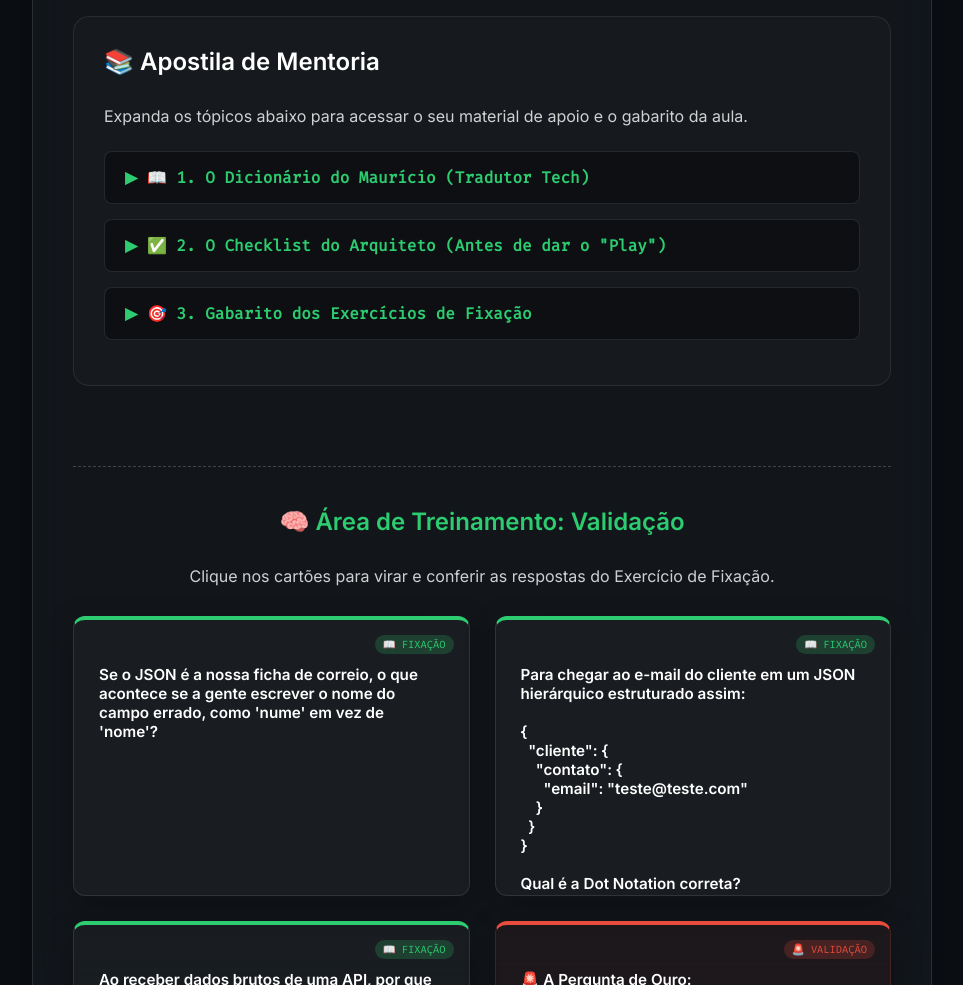
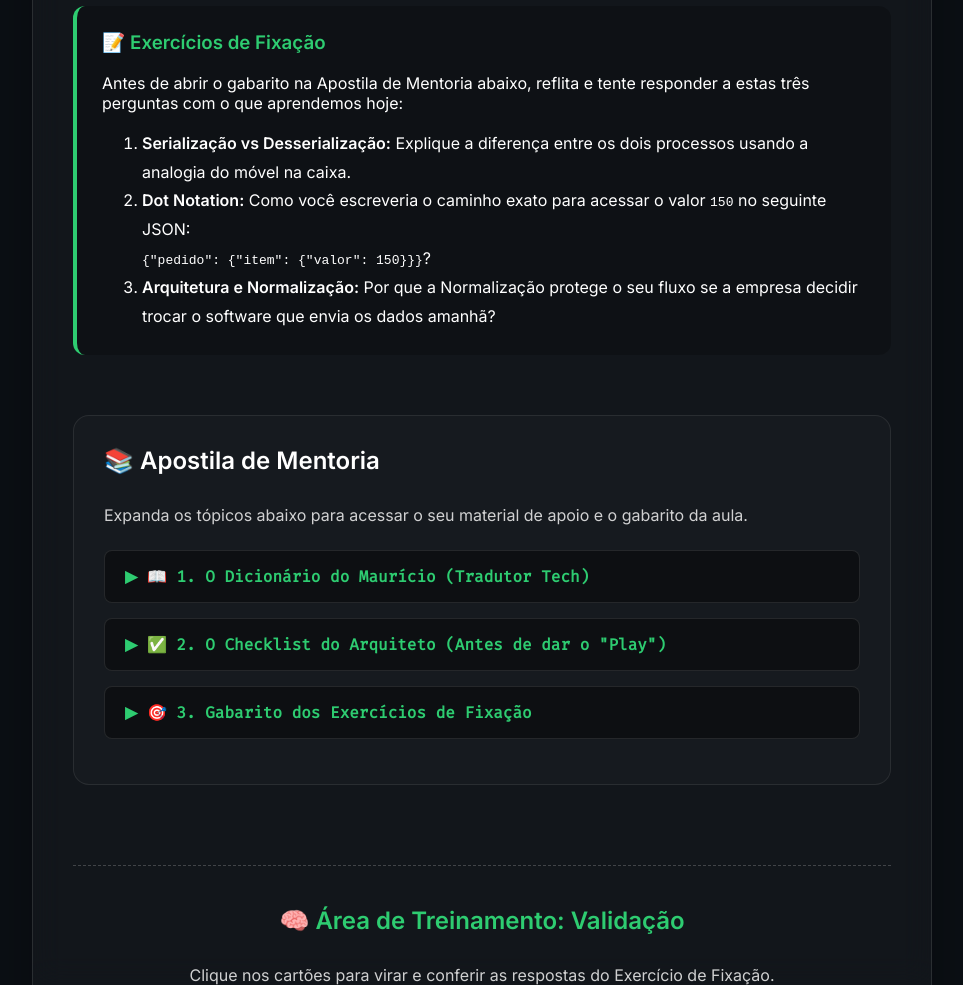
Before and after one commit to jessicafram/CS-Hub-, a plain HTML site: page materiais/n8n/n8n-aula-02.html in a window 1280 px wide. Shown: the part 4320-5305 px from the top of the page, without its empty margins (158-1121 px from the left). Drawn offline with Linux system fonts and the light colour scheme.

Commit message:
Criação dos exercícios da aula 02 n8n

```diff
--- a/materiais/n8n/n8n-aula-02.html
+++ b/materiais/n8n/n8n-aula-02.html
@@ -310,6 +310,21 @@
             </div>
 
             <div
+                style="margin-top: 50px; padding: 25px; background: rgba(0, 0, 0, 0.2); border-radius: 12px; border-left: 4px solid var(--accent);">
+                <h3 style="margin-top: 0; color: var(--accent);">📝 Exercícios de Fixação</h3>
+                <p>Antes de abrir o gabarito na Apostila de Mentoria abaixo, reflita e tente responder a estas três
+                    perguntas com o que aprendemos hoje:</p>
+                <ol style="line-height: 1.8; margin-bottom: 0;">
+                    <li><strong>Serialização vs Desserialização:</strong> Explique a diferença entre os dois processos
+                        usando a analogia do móvel na caixa.</li>
+                    <li><strong>Dot Notation:</strong> Como você escreveria o caminho exato para acessar o valor
+                        <code>150</code> no seguinte JSON: <br><code>{"pedido": {"item": {"valor": 150}}}</code>?</li>
+                    <li><strong>Arquitetura e Normalização:</strong> Por que a Normalização protege o seu fluxo se a
+                        empresa decidir trocar o software que envia os dados amanhã?</li>
+                </ol>
+            </div>
+
+            <div
                 style="margin-top: 60px; padding: 30px; background: rgba(255, 255, 255, 0.02); border-radius: 16px; border: 1px solid var(--border);">
                 <h2 style="margin-top: 0; border: none; color: #fff;">📚 Apostila de Mentoria</h2>
                 <p style="opacity: 0.8; margin-bottom: 25px;">Expanda os tópicos abaixo para acessar o seu material de
```
